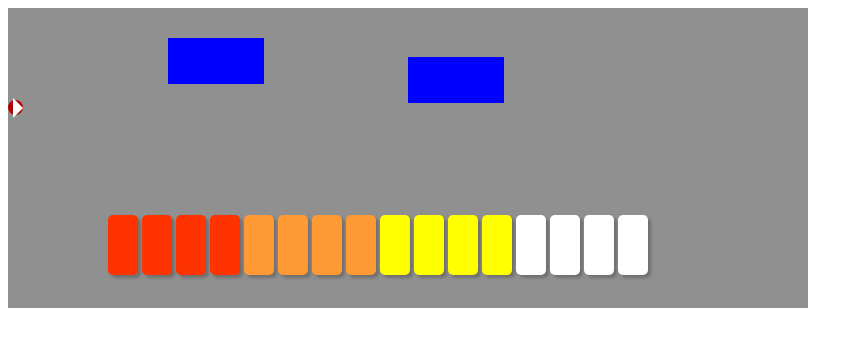
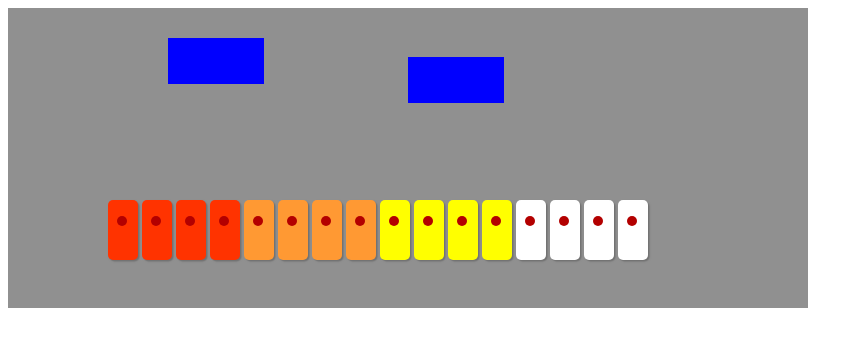
Before and after one commit to johnmccain/Drum-Machine, a plain HTML site: page practice.html in a window 1280 px wide. Shown: the whole page, without its empty margins (0-863 px from the left). Drawn offline with Linux system fonts and the light colour scheme.

Commit message:
colored buttons with dot overlays

```diff
--- a/practice.html
+++ b/practice.html
@@ -1,6 +1,9 @@
 
 <!DOCTYPE html>
 <html>
+<title>
+  Cool 808 :)
+</title>
 <head>
 
 
@@ -11,30 +14,20 @@
           background-color: #909090
         }
         .circle{
-          position: relative;
+          margin-left: 17.5%;
+          margin-right: 50%;
+          margin-bottom: 100%;
+          width: 10px;
+          height: 10px;
+          /*position: relative;*/
           display:block;
-          width:15px;
-          height:15px;
           border-radius:50%;
           background:#b30000
         }
        .circle:hover{
           background:#ff1a1a}
-        .circle:before {
-          content: '';
-          display: block;
-          border-top: solid 10px transparent;
-          border-left: solid 10px #FFF;
-          border-bottom: solid 10px transparent;
-          position: absolute;
-          top: 50%;
-          left: 50%;
-          margin: -10px 0 0 -3px;
-          }
 
-        .button1
-        {
-          background-color: #ff3300;
+        .button{
           border: none;
           height: 60px;
           width:30px;
@@ -42,60 +35,27 @@
           position: relative;
           top: 100px;
           left: 100px;
-          box-shadow: 3px 3px 3px #707070;
+          box-shadow: 1.5px 1.5px 1.5px #707070;
         }
-        .button2:before
-        {
-          content: '';
-
-
-          display:block;
-          width:15px;
-          height:15px;
-          border-radius:50%;
-          background:#b30000
-          position: absolute;
-          top: 50%;
-          left: 50%;
-          margin: -10px 0 0 -3px;
+        .button:hover{
+          box-shadow: 3px 3px 3px #707070
         }
 
+        .button1
+        {
+          background-color: #ff3300;
+        }
         .button2
         {
           background-color: #ff9933;
-          border: none;
-          height: 60px;
-          width:30px;
-          border-radius: 5px;
-          box-shadow: 3px 3px 3px #707070;
-          position: relative;
-          top: 100px;
-          left: 100px;
         }
         .button3
         {
           background-color: #ffff00;
-          border: none;
-          height: 60px;
-          width:30px;
-          border-radius: 5px;
-          position: relative;
-          top: 100px;
-          left: 100px;
-          box-shadow: 3px 3px 3px #707070;
         }
         .button4
         {
           background-color: #ffffff;
-          border: none;
-          height: 60px;
-          width:30px;
-          border-radius: 5px;
-          position: relative;
-          top: 100px;
-          left: 100px;
-          box-shadow: 3px 3px 3px #707070;
-
         }
         div.container
         {
@@ -137,24 +97,22 @@
   <div class = "box2"></div>
   <div class = "box1"></div>
 
-  <a href="#" class="circle"></a>
-
-  <button class="button1"></button>
-  <button class="button1"></button>
-  <button class="button1"></button>
-  <button class="button1"></button>
-  <button class="button2"></button>
-  <button class="button2"></button>
-  <button class="button2"></button>
-  <button class="button2"></button>
-  <button class="button3"></button>
-  <button class="button3"></button>
-  <button class="button3"></button>
-  <button class="button3"></button>
-  <button class="button4"></button>
-  <button class="button4"></button>
-  <button class="button4"></button>
-  <button class="button4"></button>
+  <button class="button button1"><div class="circle"></div></button>
+  <button class="button button1"><div class="circle"></div></button>
+  <button class="button button1"><div class="circle"></div></button>
+  <button class="button button1"><div class="circle"></div></button>
+  <button class="button button2"><div class="circle"></div></button>
+  <button class="button button2"><div class="circle"></div></button>
+  <button class="button button2"><div class="circle"></div></button>
+  <button class="button button2"><div class="circle"></div></button>
+  <button class="button button3"><div class="circle"></div></button>
+  <button class="button button3"><div class="circle"></div></button>
+  <button class="button button3"><div class="circle"></div></button>
+  <button class="button button3"><div class="circle"></div></button>
+  <button class="button button4"><div class="circle"></div></button>
+  <button class="button button4"><div class="circle"></div></button>
+  <button class="button button4"><div class="circle"></div></button>
+  <button class="button button4"><div class="circle"></div></button>
 
 </div>
 
```
